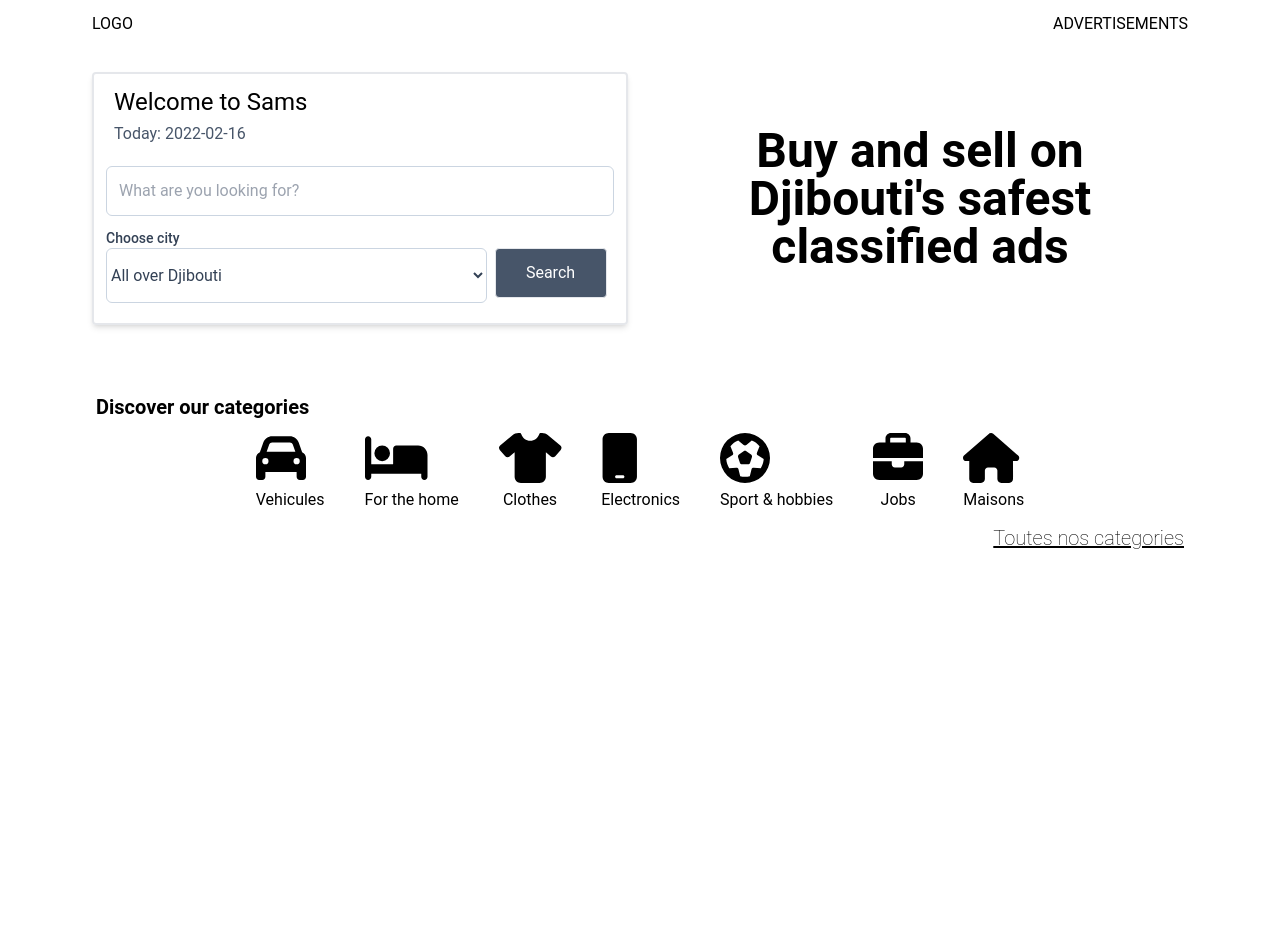
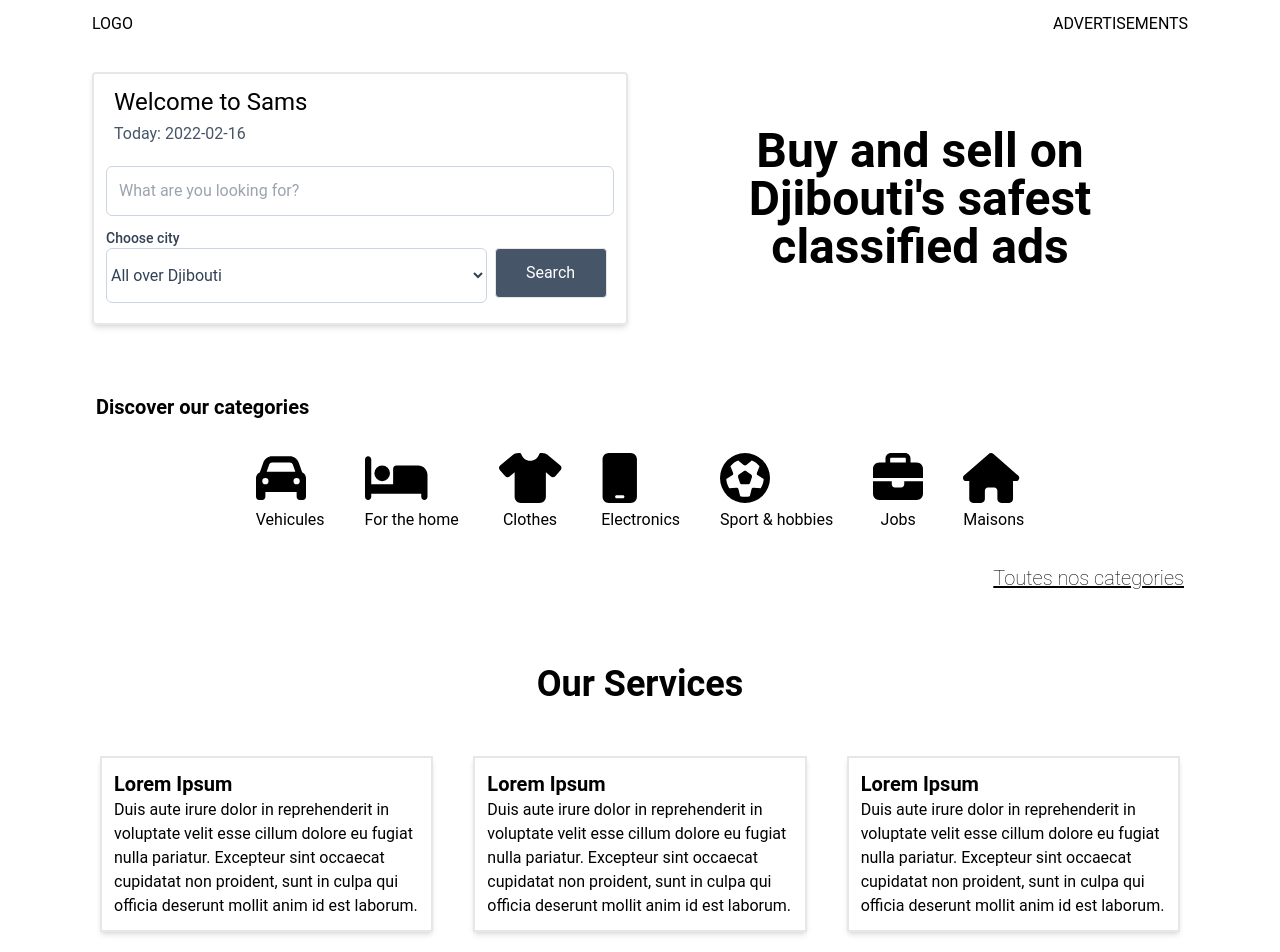
Before and after one commit to chakal05/asas, a Next.js app: page / in a window 1280 px wide. Before the commit the page ends 800 px from the top, so only its background shows below. Built offline with nearby package versions, Linux system fonts and the light colour scheme.

Commit message:
added service div in the landing page

```diff
--- a/pages/index.tsx
+++ b/pages/index.tsx
@@ -22,11 +22,6 @@ import {
 	faDrum,
 	faShirt,
 } from '@fortawesome/free-solid-svg-icons';
-
-import MyO from '../public/assets/ryan-ancill-aJYO8JmVodY-unsplash.jpg';
-
-const Home: NextPage = () => {
-	const dispatch = useAppDispatch();
 
 const categories = [
 	{
@@ -67,6 +62,8 @@ const Home: NextPage = () => {
 	},
 ];
 
+const Home: NextPage = () => {
+	const dispatch = useAppDispatch();
 	useEffect(() => {
 		dispatch(getProductsAsync());
 	});
@@ -97,10 +94,10 @@ const Home: NextPage = () => {
 			<div className='mx-2 mt-12 p-2'>
 				<p className=' text-xl font-bold '> Discover our categories </p>
 				<div className=''>
-					<ul className='flex justify-center my-3'>
+					<ul className=' md:flex justify-center my-3'>
 						{categories.map((item) => {
 							return (
-								<li key={item.id} className='mx-5 text-center'>
+								<li key={item.id} className='m-5 text-center '>
 									<Link href='#' passHref>
 										<div>
 											<a href='#' className='flex flex-col'>
@@ -124,6 +121,42 @@ const Home: NextPage = () => {
 					</a>
 				</p>
 			</div>
+
+			<div className='mt-16'>
+				<p className='font-bold text-4xl my-8 text-center'> Our Services </p>
+				<div className='md:flex flex-row '>
+					<div className='border-2 shadow-md mx-5 my-5 p-3 '>
+						<p className='font-bold text-xl'> Lorem Ipsum </p>
+						<p>
+							{' '}
+							Duis aute irure dolor in reprehenderit in voluptate velit esse
+							cillum dolore eu fugiat nulla pariatur. Excepteur sint occaecat
+							cupidatat non proident, sunt in culpa qui officia deserunt mollit
+							anim id est laborum.{' '}
+						</p>
+					</div>
+					<div className='border-2 shadow-md mx-5 my-5 p-3 '>
+						<p className='font-bold text-xl'> Lorem Ipsum </p>
+						<p>
+							{' '}
+							Duis aute irure dolor in reprehenderit in voluptate velit esse
+							cillum dolore eu fugiat nulla pariatur. Excepteur sint occaecat
+							cupidatat non proident, sunt in culpa qui officia deserunt mollit
+							anim id est laborum.{' '}
+						</p>
+					</div>
+					<div className='border-2 shadow-md mx-5 my-5 p-3 '>
+						<p className='font-bold text-xl'> Lorem Ipsum </p>
+						<p>
+							{' '}
+							Duis aute irure dolor in reprehenderit in voluptate velit esse
+							cillum dolore eu fugiat nulla pariatur. Excepteur sint occaecat
+							cupidatat non proident, sunt in culpa qui officia deserunt mollit
+							anim id est laborum.{' '}
+						</p>
+					</div>
+				</div>
+			</div>
 		</div>
 	);
 };
```
Lines whose indentation alone changed are shown as unchanged.
